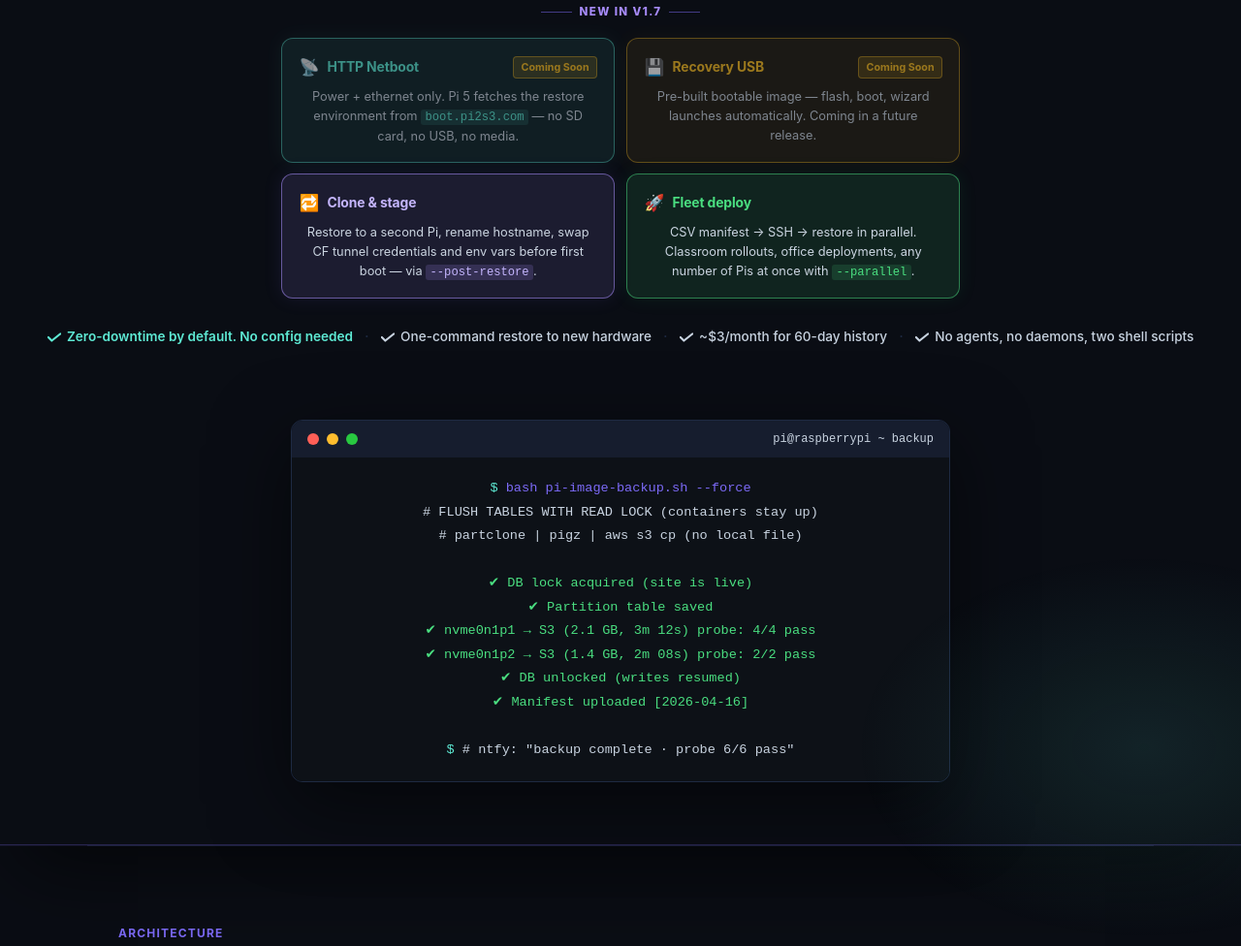
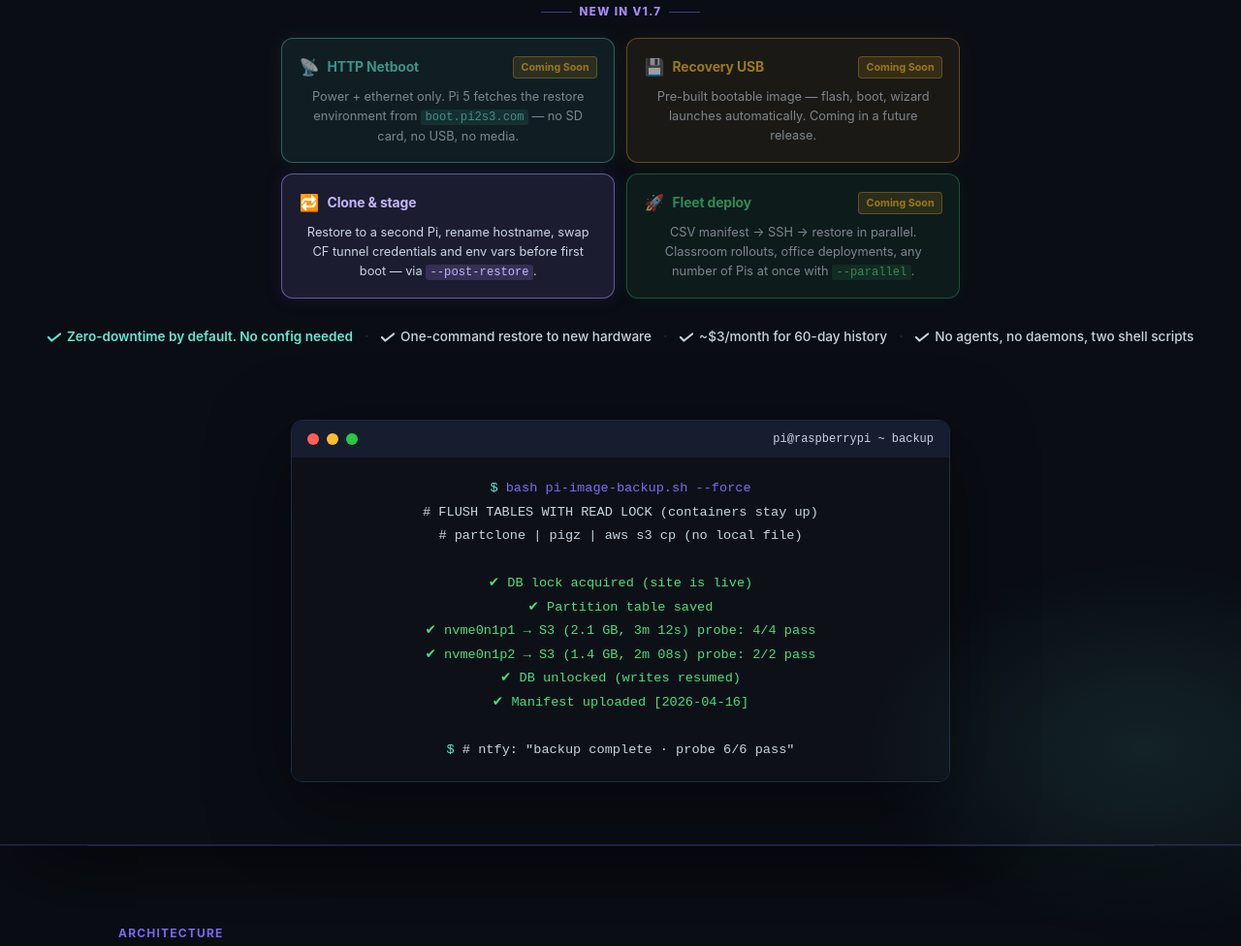
Before and after one commit to andrewbakercloudscale/pi2s3, a website: page website/index.html in a window 1280 px wide. Shown: the part 884-1860 px from the top of the page at 97% size. Drawn offline with Linux system fonts and the light colour scheme.

Commit message:
website: mark Fleet deploy as Coming Soon
Fleet deploy depends on netboot/recovery USB recovery mode on remote
Pis — both Coming Soon — and --parallel is not implemented yet.
Clone & stage stays live (--post-restore works end-to-end).

```diff
--- a/website/index.html
+++ b/website/index.html
@@ -802,10 +802,11 @@
         <div style="font-size:0.8rem; color:#cbd5e1; line-height:1.55;">Restore to a second Pi, rename hostname, swap CF tunnel credentials and env vars before first boot — via <code style="font-size:0.76rem; color:#c4b5fd; background:rgba(167,139,250,0.18); padding:0.1em 0.35em; border-radius:3px;">--post-restore</code>.</div>
       </div>
 
-      <div class="feat-card feat-card--green">
+      <div class="feat-card feat-card--green" style="opacity:0.6;">
         <div style="display:flex; align-items:center; gap:0.5rem; margin-bottom:0.45rem;">
           <span style="font-size:1.05rem;">🚀</span>
           <span style="font-size:0.87rem; font-weight:700; color:#4ade80; letter-spacing:-0.01em;">Fleet deploy</span>
+          <span style="font-size:0.67rem; background:rgba(251,191,36,0.2); border:1px solid rgba(251,191,36,0.5); border-radius:4px; padding:0.1rem 0.45rem; color:#fbbf24; font-weight:700; margin-left:auto; white-space:nowrap;">Coming Soon</span>
         </div>
         <div style="font-size:0.8rem; color:#cbd5e1; line-height:1.55;">CSV manifest&nbsp;→&nbsp;SSH&nbsp;→&nbsp;restore in parallel. Classroom rollouts, office deployments, any number of Pis at once with <code style="font-size:0.76rem; color:#4ade80; background:rgba(74,222,128,0.14); padding:0.1em 0.35em; border-radius:3px;">--parallel</code>.</div>
       </div>
```
